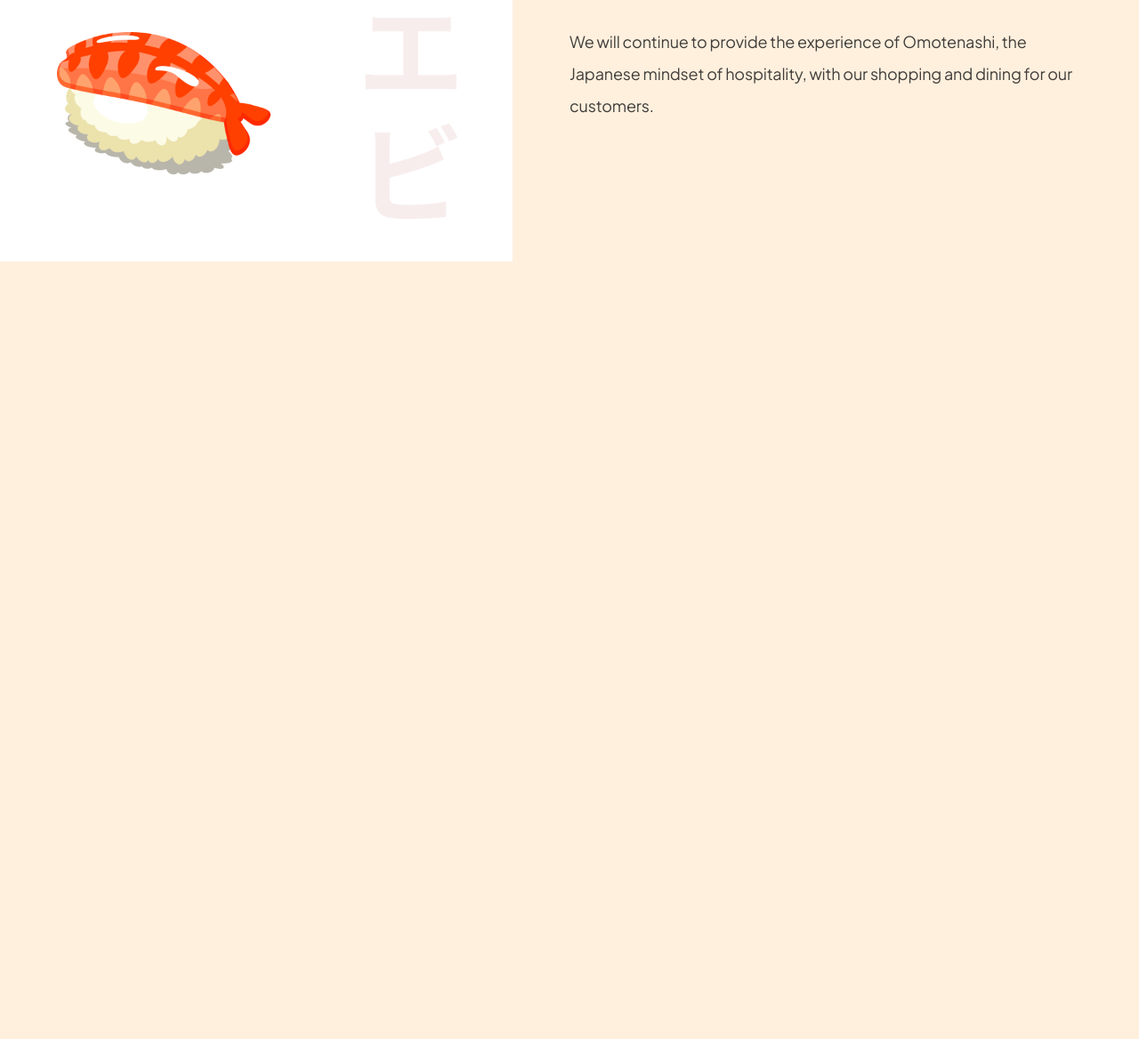
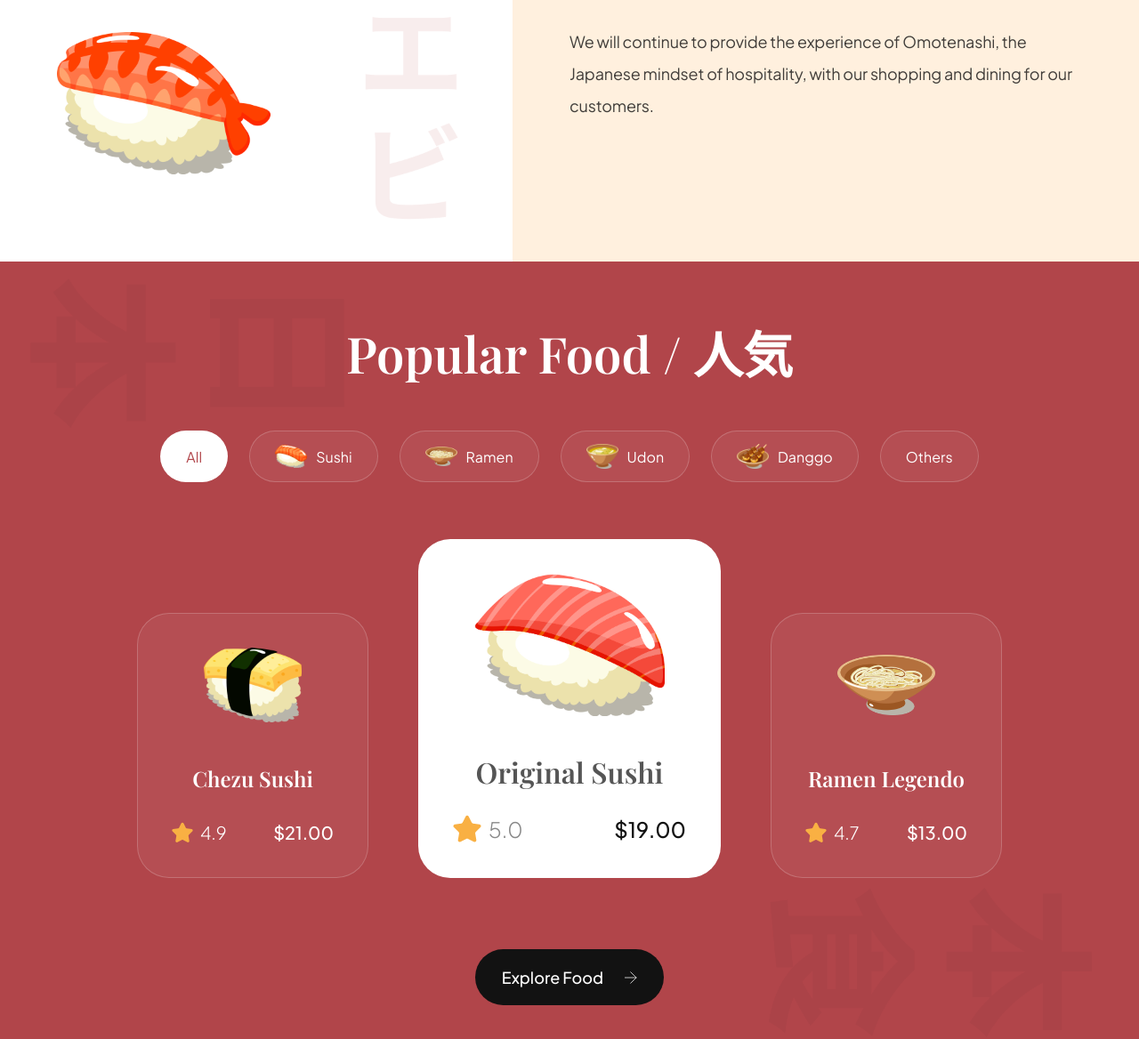
Before and after one commit to Gediminas91/sushi, a plain HTML site: page index.html in a window 1280 px wide. Shown: the part 1220-2388 px from the top of the page at 89% size. Before the commit the page ends 1514 px from the top, so only its background shows below. Drawn offline with nearby package versions, Linux system fonts and the light colour scheme.

Commit message:
Implementing Popular section

```diff
--- a/CSS/sections/popular.css
+++ b/CSS/sections/popular.css
@@ -0,0 +1,160 @@
+.popular-foods {
+  padding: 64px;
+  display: flex;
+  flex-direction: column;
+  background-color: var(--primary-color);
+  background-image: url("../../assets/popular_bg.png");
+  background-position: center;
+  background-repeat: no-repeat;
+  background-size: contain;
+  overflow: hidden;
+}
+.popular-foods__title {
+  font-size: 56px;
+  font-family: var(--playfair-display);
+  font-weight: 600;
+  line-height: 78px;
+  color: #fff;
+  text-align: center;
+}
+.popular-foods__filters {
+  margin-top: 48px;
+  max-width: 100%;
+  overflow-x: auto;
+  display: flex;
+  justify-content: center;
+  gap: 24px;
+}
+.popular-foods__filter-btn {
+  padding: 10px 28px;
+  display: flex;
+  flex-direction: row;
+  align-items: center;
+  gap: 10px;
+  background: rgba(255, 255, 255, 0.05);
+  border: 1px solid rgba(255, 255, 255, 0.2);
+  border-radius: 46px;
+  font-size: 16px;
+  font-weight: 300px;
+  line-height: 25px;
+  font-family: var(--plus-jakarta-sans);
+  color: #fff;
+  cursor: pointer;
+}
+.popular-foods__filter-btn img {
+  width: 36px;
+  height: 36px;
+  object-fit: contain;
+}
+.popular-foods__filter-btn.active {
+  background: #fff;
+  color: var(--primary-color);
+}
+.popular-foods__filter-btn:hover {
+  background: #fff;
+  color: var(--primary-color);
+}
+.popular-foods__catalogue {
+  margin-top: 64px;
+  display: flex;
+  justify-content: center;
+  align-items: flex-end;
+  flex-wrap: wrap;
+  gap: 56px;
+}
+.popular-foods__button {
+  width: fit-content;
+  padding: 20px 30px;
+  margin: 80px auto 0;
+  font-weight: 500;
+  font-size: 18px;
+  line-height: 23px;
+  font-family: var(--plus-jakarta-sans);
+  color: #fff;
+  border: none;
+  outline: none;
+  background: var(--secondary-color);
+  border-radius: 64px;
+  cursor: pointer;
+}
+.popular-foods__button img {
+  width: 14px;
+  height: 14px;
+  object-fit: contain;
+  margin-left: 21px;
+}
+.popular-foods__card {
+  padding: 38px;
+  min-width: 260px;
+  height: fit-content;
+  display: flex;
+  align-items: center;
+  flex-direction: column;
+  border-radius: 36px;
+  background: rgba(255, 255, 255, 0.05);
+  border: 1px solid rgba(255, 255, 255, 0.2);
+}
+.popular-foods__card-image {
+  width: 110px;
+  height: 84px;
+  object-fit: contain;
+}
+.popular-foods__card-title {
+  margin-top: 47px;
+  font-weight: 600;
+  font-size: 24px;
+  line-height: 32px;
+  font-family: var(--playfair-display);
+  color: #fff;
+  text-align: center;
+}
+.popular-foods__card-details {
+  width: 100%;
+  margin-top: 32px;
+}
+.popular-foods__card-rating {
+  display: flex;
+  align-items: center;
+  gap: 8px;
+}
+.popular-foods__card-rating img {
+  width: 24px;
+  height: 24px;
+  object-fit: contain;
+}
+.popular-foods__card-rating p {
+  font-size: 20px;
+  font-weight: 300;
+  font-family: var(--plus-jakarta-sans);
+  color: #fff;
+}
+.popular-foods__card-price {
+  font-size: 20px;
+  font-weight: 500;
+  font-family: var(--plus-jakarta-sans);
+  color: #fff;
+}
+.popular-foods__card.active-card {
+  background: #fff;
+  min-width: 340px;
+}
+.popular-foods__card.active-card .popular-foods__card-image {
+  width: 214px;
+  height: 160px;
+}
+.popular-foods__card.active-card .popular-foods__card-title {
+  color: var(--black-500);
+  font-size: 32px;
+}
+.popular-foods__card.active-card .popular-foods__card-rating img {
+  width: 32px;
+  height: 32px;
+}
+.popular-foods__card.active-card .popular-foods__card-rating p {
+  font-size: 24px;
+  color: var(--gray-100);
+}
+.popular-foods__card.active-card .popular-foods__card-price {
+  font-size: 24px;
+  color: var(--secondary-color);
+}
--- a/index.html
+++ b/index.html
@@ -89,6 +89,75 @@
         </p>
       </div>
     </section>
+    <section class="popular-foods" id="menu">
+      <h2 class="popular-foods__title">Popular Food / 人気</h2>
+      <div class="popular-foods__filters sushi__hide-scrollbar">
+        <button class="popular-foods__filter-btn active">All</button>
+        <button class="popular-foods__filter-btn">
+          <img src="./assets/sushi-9.png" alt="sushi 9" />Sushi
+        </button>
+        <button class="popular-foods__filter-btn">
+          <img src="./assets/sushi-8.png" alt="sushi 8" />Ramen
+        </button>
+        <button class="popular-foods__filter-btn">
+          <img src="./assets/sushi-7.png" alt="sushi 7" />Udon
+        </button>
+        <button class="popular-foods__filter-btn">
+          <img src="./assets/sushi-6.png" alt="sushi 6" />Danggo
+        </button>
+        <button class="popular-foods__filter-btn">Others</button>
+      </div>
+      <div class="popular-foods__catalogue">
+        <article class="popular-foods__card">
+          <img
+            class="popular-foods__card-image"
+            src="./assets/sushi-12.png"
+            alt="sushi 12"
+          />
+          <h4 class="popular-foods__card-title">Chezu Sushi</h4>
+          <div class="popular-foods__card-details flex-between">
+            <div class="popular-foods__card-rating">
+              <img src="./assets/star.svg" alt="star" />
+              <p>4.9</p>
+            </div>
+            <p class="popular-foods__card-price">$21.00</p>
+          </div>
+        </article>
+        <article class="popular-foods__card active-card">
+          <img
+            class="popular-foods__card-image"
+            src="./assets/sushi-11.png"
+            alt="sushi 11"
+          />
+          <h4 class="popular-foods__card-title">Original Sushi</h4>
+          <div class="popular-foods__card-details flex-between">
+            <div class="popular-foods__card-rating">
+              <img src="./assets/star.svg" alt="star" />
+              <p>5.0</p>
+            </div>
+            <p class="popular-foods__card-price">$19.00</p>
+          </div>
+        </article>
+        <article class="popular-foods__card">
+          <img
+            class="popular-foods__card-image"
+            src="./assets/sushi-10.png"
+            alt="sushi 10"
+          />
+          <h4 class="popular-foods__card-title">Ramen Legendo</h4>
+          <div class="popular-foods__card-details flex-between">
+            <div class="popular-foods__card-rating">
+              <img src="./assets/star.svg" alt="star" />
+              <p>4.7</p>
+            </div>
+            <p class="popular-foods__card-price">$13.00</p>
+          </div>
+        </article>
+      </div>
+      <button class="popular-foods__button">
+        Explore Food <img src="./assets/arrow-right.svg" alt="arrow right" />
+      </button>
+    </section>
     <script src="./JS/script.js" type="module"></script>
   </body>
 </html>
```
